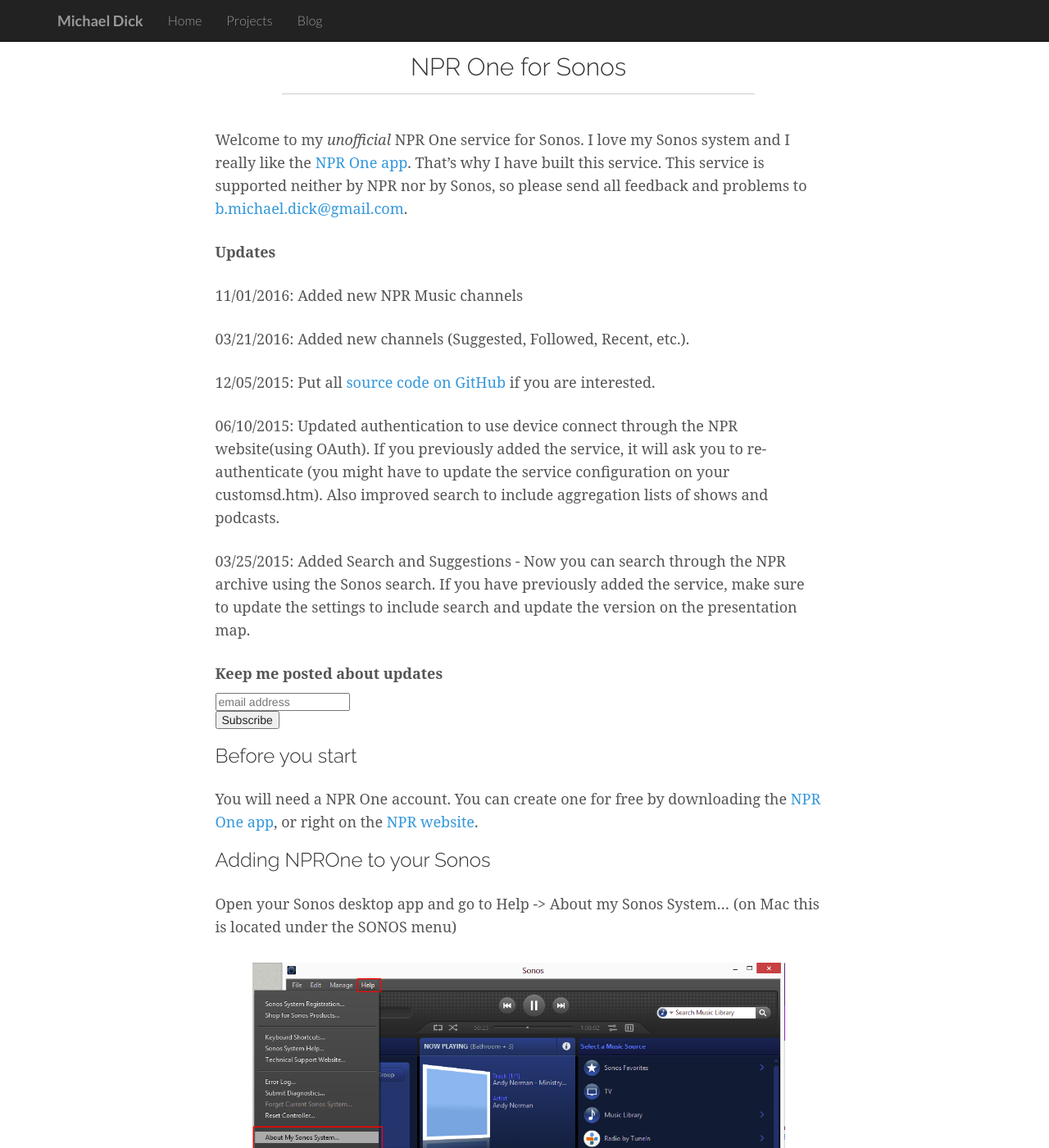
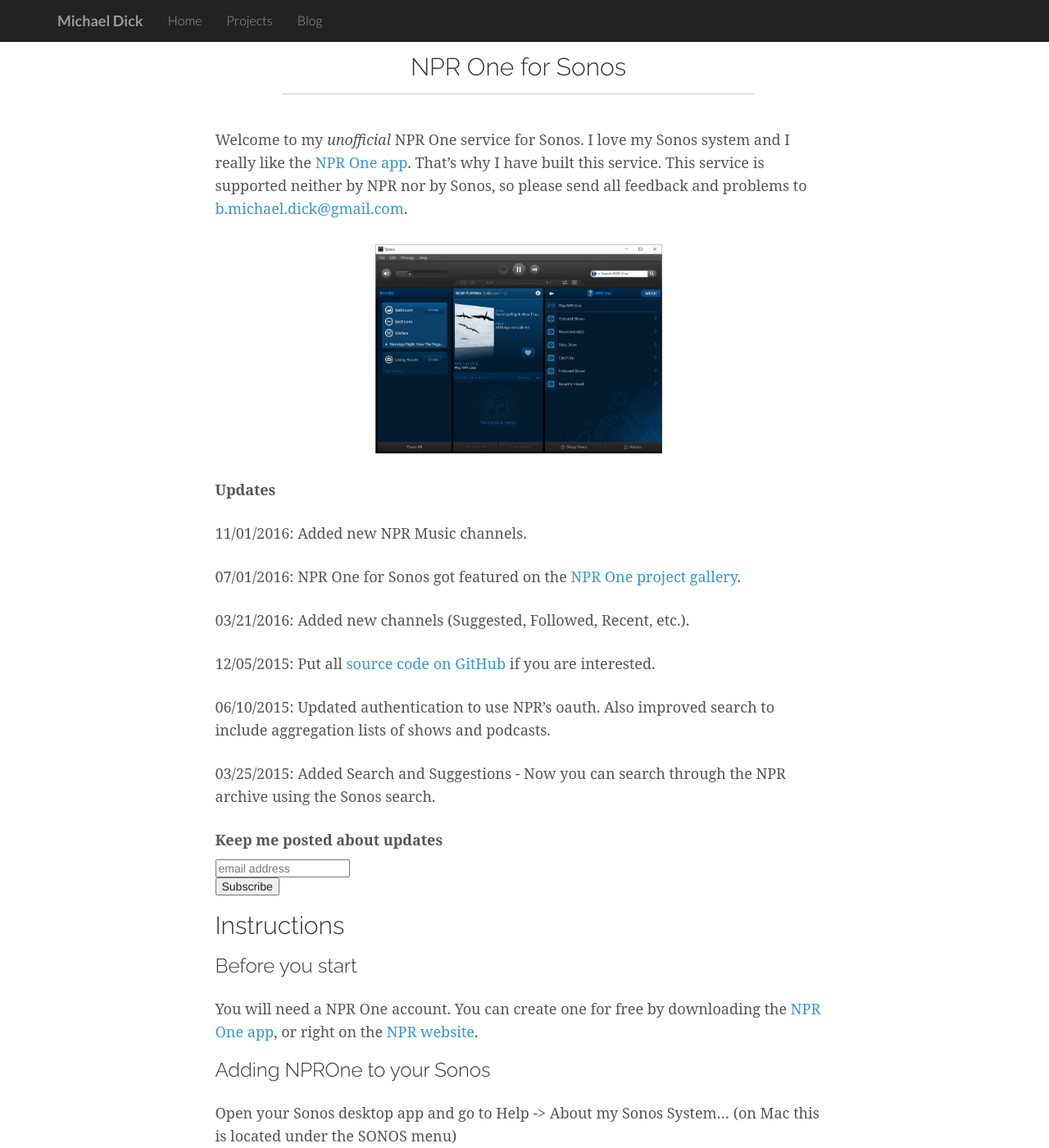
Before and after one commit to bertique/bertique.github.io, a Jekyll site: the page built from sonosnpr.md, in a window 1280 px wide and 1400 px high. Shown: the whole window at 82% size. Built offline with Jekyll 4.4.1, drawn with Linux system fonts in a browser that asks for light colours; comment, search, counter and statistics services are not loaded.

Commit message:
Tweaks to Sonos Npr One description

```diff
--- a/sonosnpr.md
+++ b/sonosnpr.md
@@ -13,17 +13,21 @@
 
 Welcome to my *unofficial* NPR One service for Sonos. I love my Sonos system and I really like the [NPR One app](http://www.npr.org/about/products/npr-one/). That's why I have built this service. This service is supported neither by NPR nor by Sonos, so please send all feedback and problems to [b.michael.dick@gmail.com](mailto:b.michael.dick@gmail.com).
 
+<img src="/img/sonos-nprone/sonos-done2.png" width="350px" />
+
 **Updates**
 
-11/01/2016: Added new NPR Music channels
+11/01/2016: Added new NPR Music channels.
+
+07/01/2016: NPR One for Sonos got featured on the [NPR One project gallery](https://dev.npr.org/guide/prerequisites/project-gallery/).
 
 03/21/2016: Added new channels (Suggested, Followed, Recent, etc.).
 
 12/05/2015: Put all [source code on GitHub](https://github.com/bertique/SonosNPROneServer) if you are interested.
 
-06/10/2015: Updated authentication to use device connect through the NPR website(using OAuth). If you previously added the service, it will ask you to re-authenticate (you might have to update the service configuration on your customsd.htm). Also improved search to include aggregation lists of shows and podcasts.
+06/10/2015: Updated authentication to use NPR's oauth. Also improved search to include aggregation lists of shows and podcasts.
 
-03/25/2015: Added Search and Suggestions - Now you can search through the NPR archive using the Sonos search. If you have previously added the service, make sure to update the settings to include search and update the version on the presentation map.
+03/25/2015: Added Search and Suggestions - Now you can search through the NPR archive using the Sonos search.
 
 **Keep me posted about updates**
 
@@ -46,7 +50,7 @@
 
 <!--End mc_embed_signup-->
 
-
+## Instructions
 ### Before you start
 You will need a NPR One account. You can create one for free by downloading the [NPR One app](http://www.npr.org/about/products/npr-one/), or right on the [NPR website](http://www.npr.org/templates/reg/).
 
```
